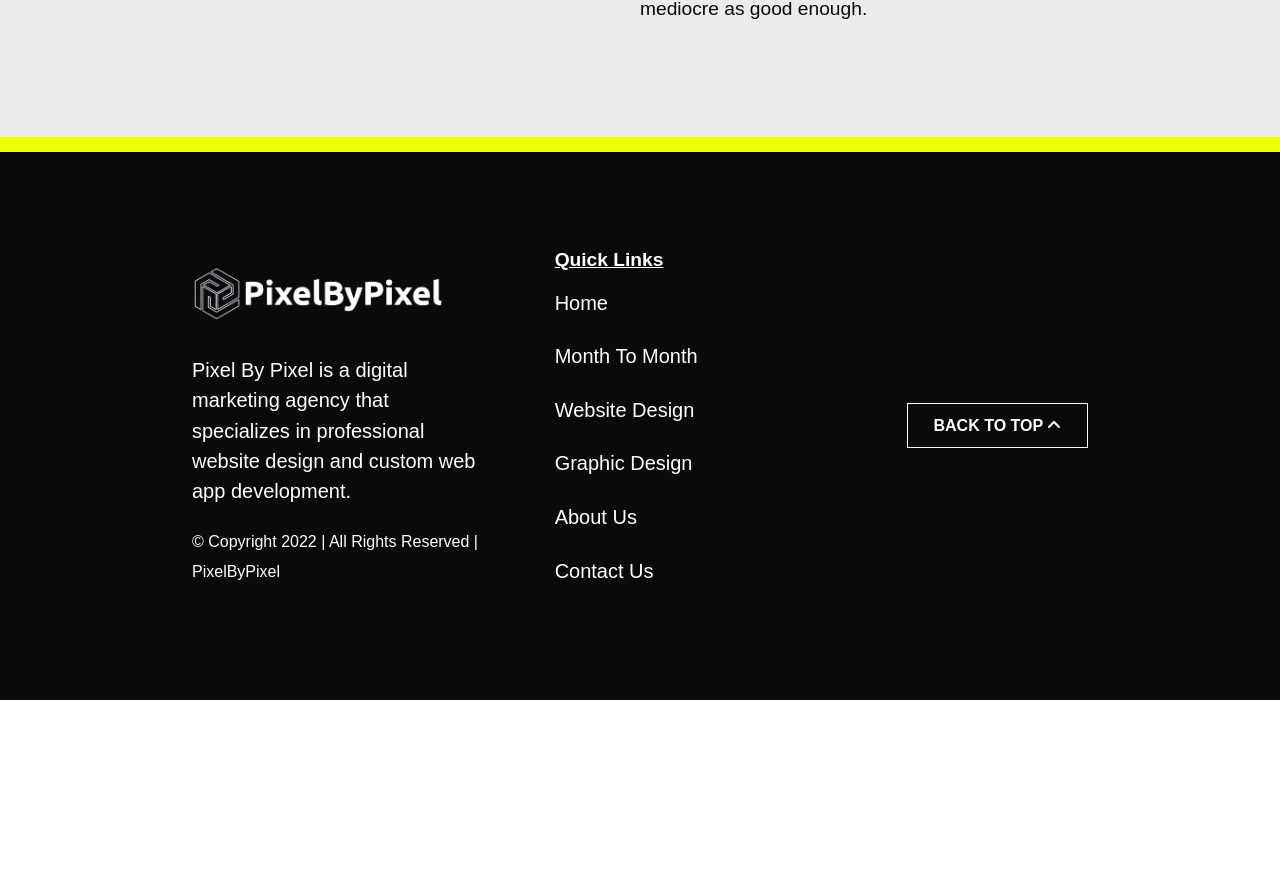
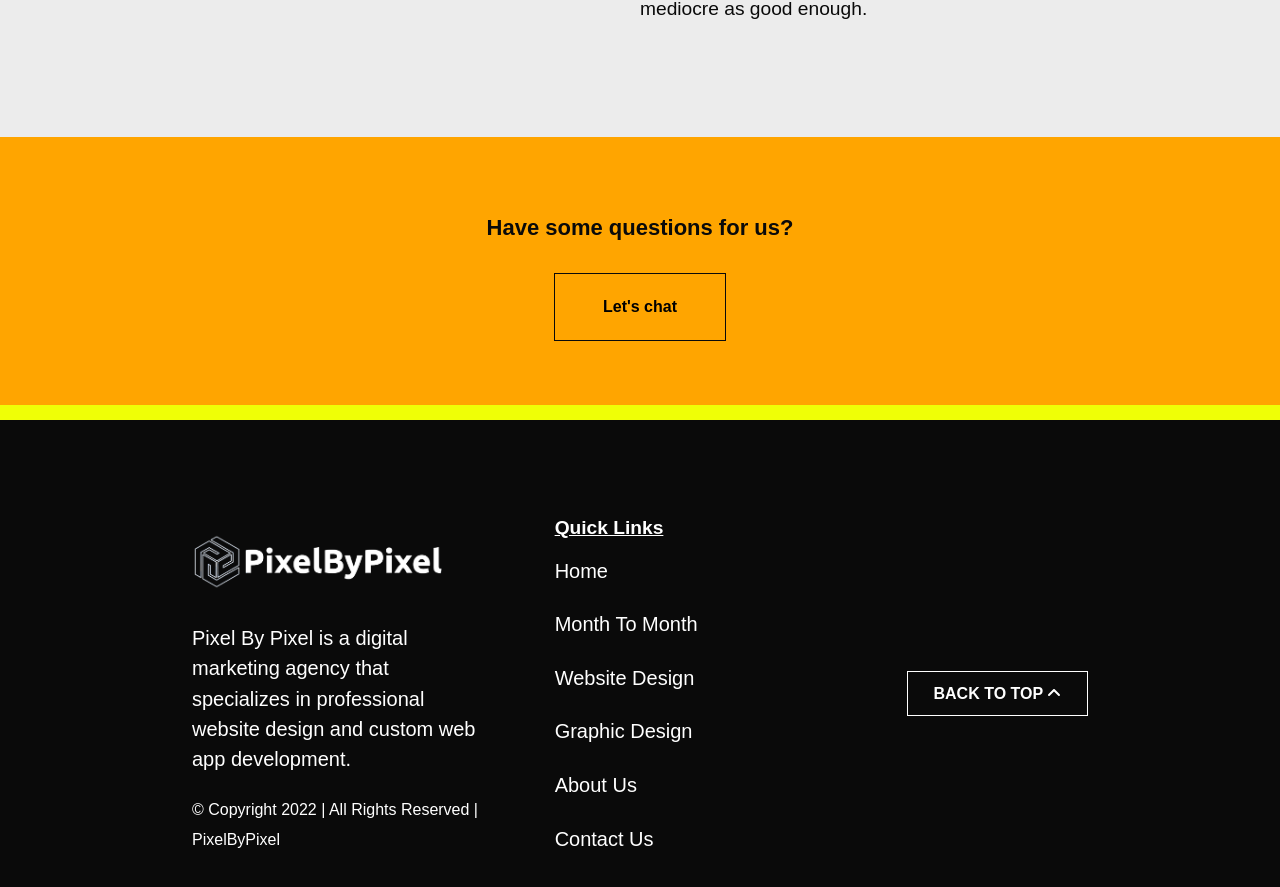
Before and after one commit to Iancahn/PixelByPixel, a React (Create React App) app: page / in a window 1280 px wide. Shown: the part 5437-6324 px from the top of the page. Before the commit the page ends 6137 px from the top, so only its background shows below. Built offline with nearby package versions, Linux system fonts and the light colour scheme; a web font is replaced by a local one.

Commit message:
Update Home.jsx

```diff
--- a/src/pages/Home.jsx
+++ b/src/pages/Home.jsx
@@ -8,6 +8,7 @@ import HomeServices from '../components/HomeServices';
 import HomeClients from '../components/HomeClients';
 import HomeWork from '../components/HomeWork';
 import HomeAbout from '../components/HomeAbout';
+import Calltoaction from '../components/Calltoaction';
 
 
 function Home() {
@@ -19,6 +20,7 @@ function Home() {
             <HomeClients />
             <HomeWork />
             <HomeAbout />
+            <Calltoaction />
         </div>
     )
 }
```
